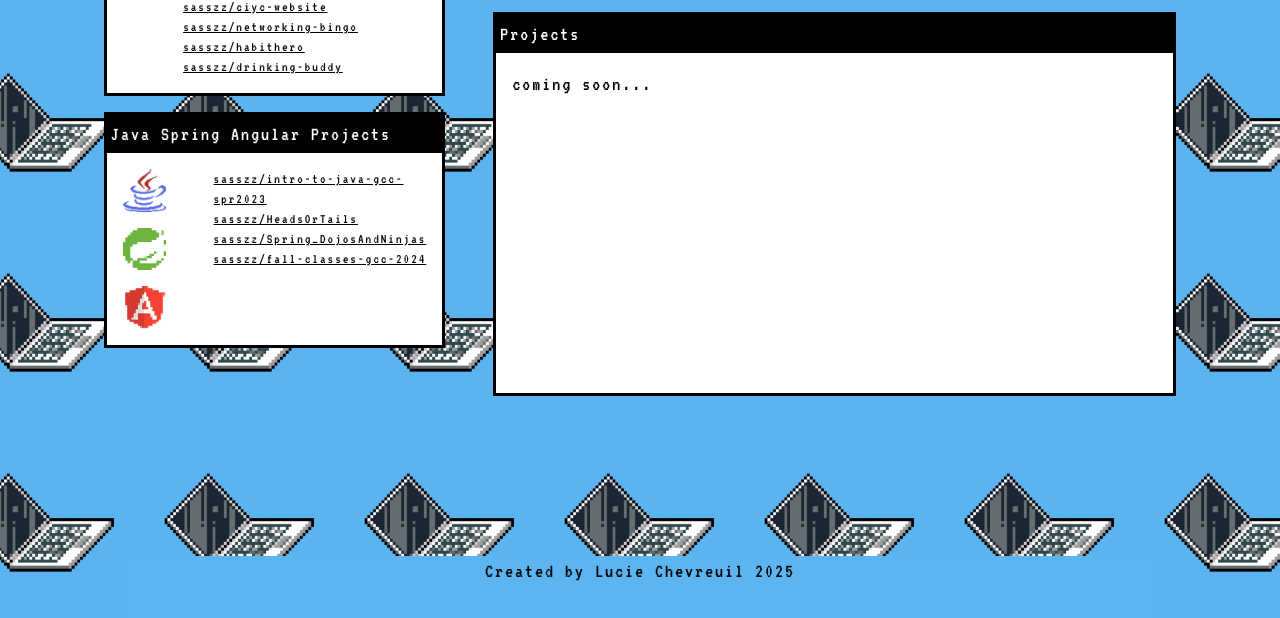
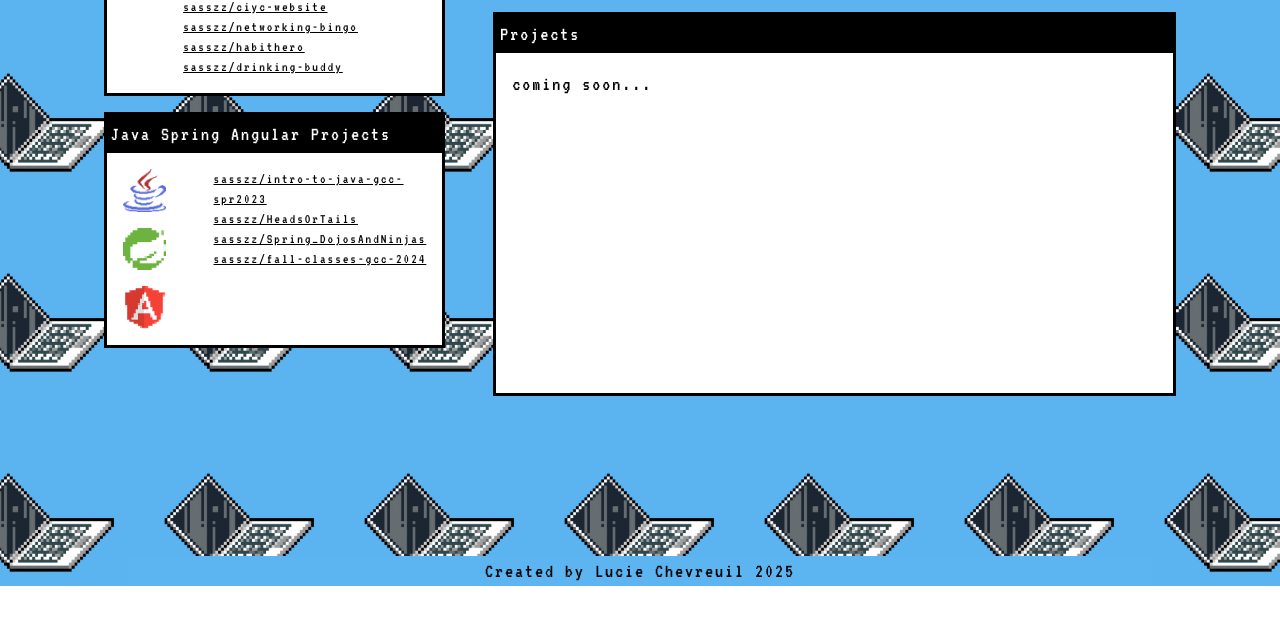
Before and after one commit to sasszz/html-portfolio, a plain HTML site: page index.html in a window 1280 px wide. Shown: the part 1170-1788 px from the top of the page. After the commit the page ends 1756 px from the top, so only its background shows below. Drawn offline with nearby package versions, Linux system fonts and the light colour scheme; no server answers.

Commit message:
remove padding bottom

```diff
--- a/index.html
+++ b/index.html
@@ -567,7 +567,7 @@
           </div>
         </div>
       </div>
-      <p class="text-center pb-8 bg-[#5cb4f0] px-2">
+      <p class="text-center bg-[#5cb4f0] px-2">
         Created by Lucie Chevreuil 2025
       </p>
     </div>
```
